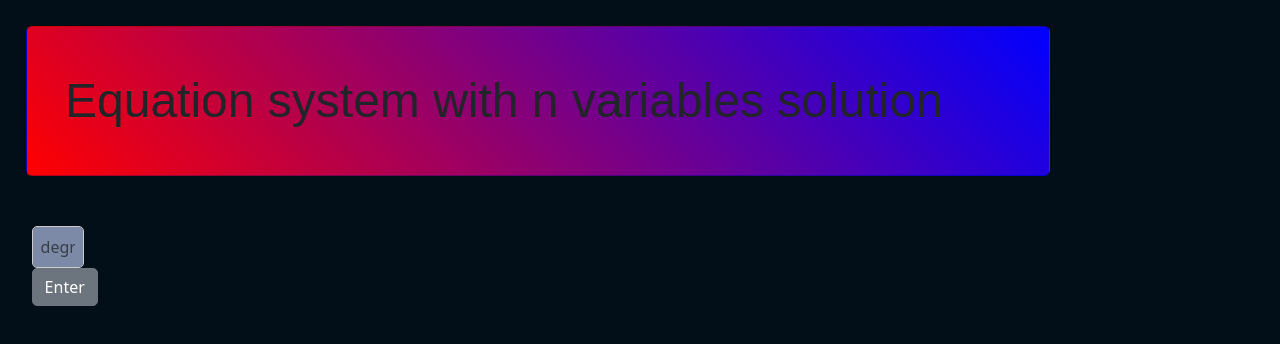
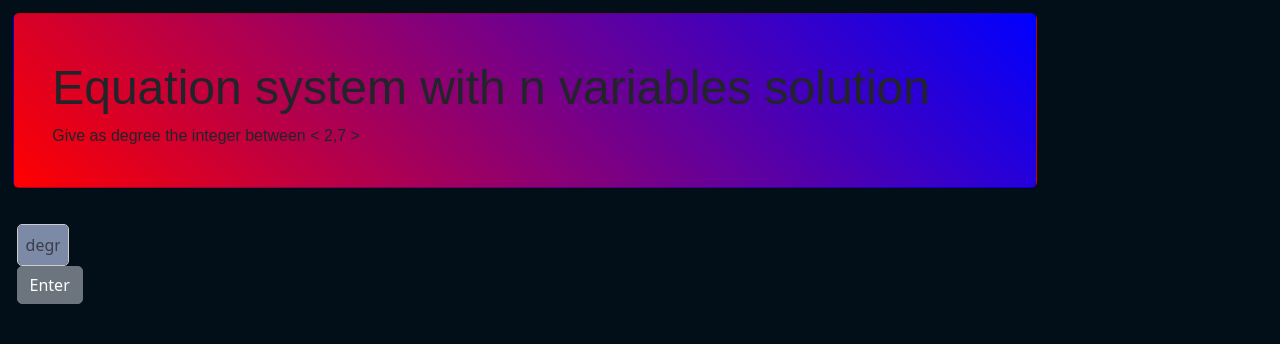
Before and after one commit to maciejmar/equation_solver, an Angular app in the folder calkulator_frontend/: page / in a window 1280 px wide. Shown: the top 344 px of the page. Built offline with nearby package versions, Linux system fonts and the light colour scheme.

Commit message:
program subtitle added

```diff
--- a/calkulator_frontend/src/app/matrix/matrix.component.html
+++ b/calkulator_frontend/src/app/matrix/matrix.component.html
@@ -46,7 +46,7 @@
                     {{ matrixForm.errors?.['backend'] }}
                 </div>
                 <button *ngIf="matrixForm.dirty && matrixForm.valid"
-                        [disabled]="matrixForm.invalid  && (!this.okToCompleteMatrixForm || !matrixForm.errors?.['singularMatrix'])"
+                        [disabled]="(matrixForm.invalid || !this.okToCompleteMatrixForm) && !matrixForm.errors?.['singularMatrix']"
                         type="submit"
                         class="btn btn-primary buttonwidth buttonsMargin"
                 >Submit</button>
@@ -76,7 +76,7 @@
 
 </div>
 <div *ngIf="ordinatesForm.dirty && ordinatesForm.valid &&
-            matrixForm.dirty && matrixForm.valid && !matrixForm.errors?.['singularMatrix'] && okToCompleteMatrixForm"  class="badge badge-light container">
+            matrixForm.dirty && matrixForm.valid && !matrixForm.errors?.['singularMatrix']" class="badge badge-light container">
     <div class="results" name="response">
         The solution is:
         <span *ngFor="let result of results; let i = index">
--- a/calkulator_frontend/src/app/matrix/matrix.component.scss
+++ b/calkulator_frontend/src/app/matrix/matrix.component.scss
@@ -68,7 +68,7 @@ input {
     max-width: 14%;
     margin-bottom:2%;
     margin-top:3%;
-    margin-left:5%;
+    margin-left:1%;
 }
 .form-profile{
   width: 30%;
--- a/calkulator_frontend/src/app/matrix/matrix.component.ts
+++ b/calkulator_frontend/src/app/matrix/matrix.component.ts
@@ -147,7 +147,7 @@ export class MatrixComponent implements OnInit {
             if (error.error && error.error.error === 'Matrix is singular, cannot proceed') {
               // If the error is specifically because the matrix is singular
               this.matrixForm.setErrors({ 'singularMatrix': 'Matrix is singular, cannot proceed' });
-              this.okToCompleteOrdinatesForm = false;
+              //this.okToCompleteOrdinatesForm = false;
             }
             this.matrixForm.setErrors({ 'backend': error.error.error });
           }
--- a/calkulator_frontend/src/app/nav/nav.component.html
+++ b/calkulator_frontend/src/app/nav/nav.component.html
@@ -1 +1,3 @@
-<div class="card programm-name">Equation system with n variables solution</div>
+<div class="card programm-name">Equation system with n variables solution
+    <div class="second-title">Give as degree the integer between < 2,7 >  </div>
+</div>
--- a/calkulator_frontend/src/app/nav/nav.component.scss
+++ b/calkulator_frontend/src/app/nav/nav.component.scss
@@ -5,10 +5,14 @@ body{
 .programm-name{
     font-size:3rem;
     font-family:fantasy;
-    margin:2%;
+    margin:1%;
     padding:3%;
     background: linear-gradient(45deg, red, blue);
     width:80%;
     height:70%;
 
 }
+
+.second-title{
+    font-size:1rem;
+}
```
